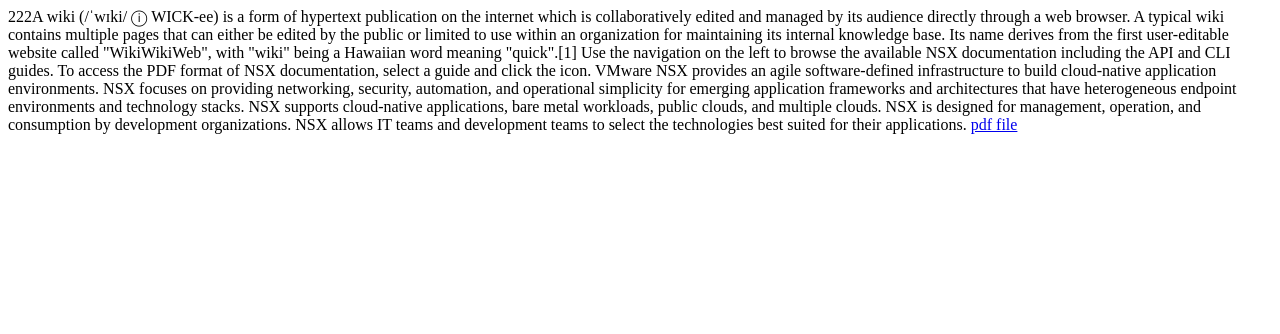
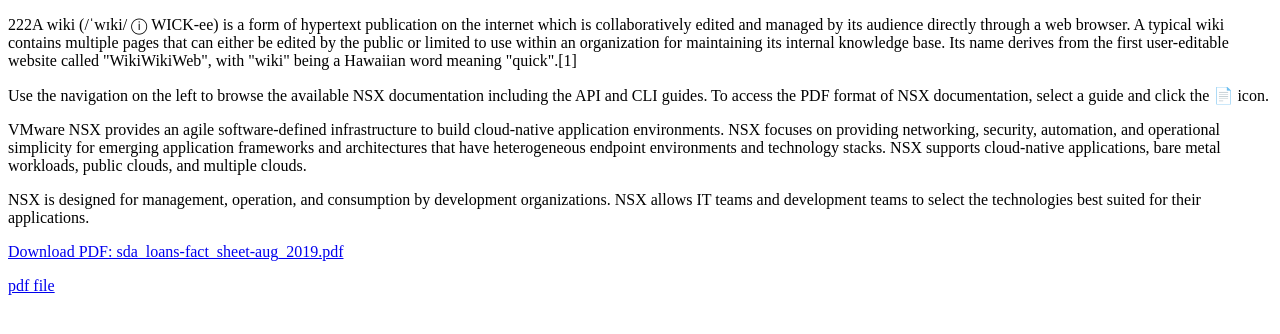
Before and after one commit to anvlasov/html_with_pdf, a plain HTML site: page index.html in a window 1280 px wide. Drawn offline with Linux system fonts and the light colour scheme.

Commit message:
Update index.html

```diff
--- a/index.html
+++ b/index.html
@@ -6,11 +6,27 @@
 <meta name="keywords" content="html tutorial template">
 </head>
 <body>
-222A wiki (/ˈwɪki/ ⓘ WICK-ee) is a form of hypertext publication on the internet which is collaboratively edited and managed by its audience directly through a web browser. A typical wiki contains multiple pages that can either be edited by the public or limited to use within an organization for maintaining its internal knowledge base. Its name derives from the first user-editable website called "WikiWikiWeb", with "wiki" being a Hawaiian word meaning "quick".[1]
-Use the navigation on the left to browse the available NSX documentation including the API and CLI guides. To access the PDF format of NSX documentation, select a guide and click the  icon.
-VMware NSX provides an agile software-defined infrastructure to build cloud-native application environments. NSX focuses on providing networking, security, automation, and operational simplicity for emerging application frameworks and architectures that have heterogeneous endpoint environments and technology stacks. NSX supports cloud-native applications, bare metal workloads, public clouds, and multiple clouds.
+<div class="main-page-content">
+    <p>
+      222A wiki (/ˈwɪki/ ⓘ WICK-ee) is a form of hypertext publication on the internet which is collaboratively edited and managed by its audience directly through a web browser. A typical wiki contains multiple pages that can either be edited by the public or limited to use within an organization for maintaining its internal knowledge base. Its name derives from the first user-editable website called "WikiWikiWeb", with "wiki" being a Hawaiian word meaning "quick".[1]
+    </p>
 
-NSX is designed for management, operation, and consumption by development organizations. NSX allows IT teams and development teams to select the technologies best suited for their applications.
+    <p>
+      Use the navigation on the left to browse the available NSX documentation including the API and CLI guides. To access the PDF format of NSX documentation, select a guide and click the <span aria-label="PDF icon">📄</span> icon.
+    </p>
+
+    <p>
+      VMware NSX provides an agile software-defined infrastructure to build cloud-native application environments. NSX focuses on providing networking, security, automation, and operational simplicity for emerging application frameworks and architectures that have heterogeneous endpoint environments and technology stacks. NSX supports cloud-native applications, bare metal workloads, public clouds, and multiple clouds.
+    </p>
+
+    <p>
+      NSX is designed for management, operation, and consumption by development organizations. NSX allows IT teams and development teams to select the technologies best suited for their applications.
+    </p>
+
+    <p>
+      <a href="sda_loans-fact_sheet-aug_2019.pdf" download>Download PDF: sda_loans-fact_sheet-aug_2019.pdf</a>
+    </p>
+  </div>
 
 <a href="sda_loans-fact_sheet-aug_2019.pdf">pdf file</a>
 </body>
```
